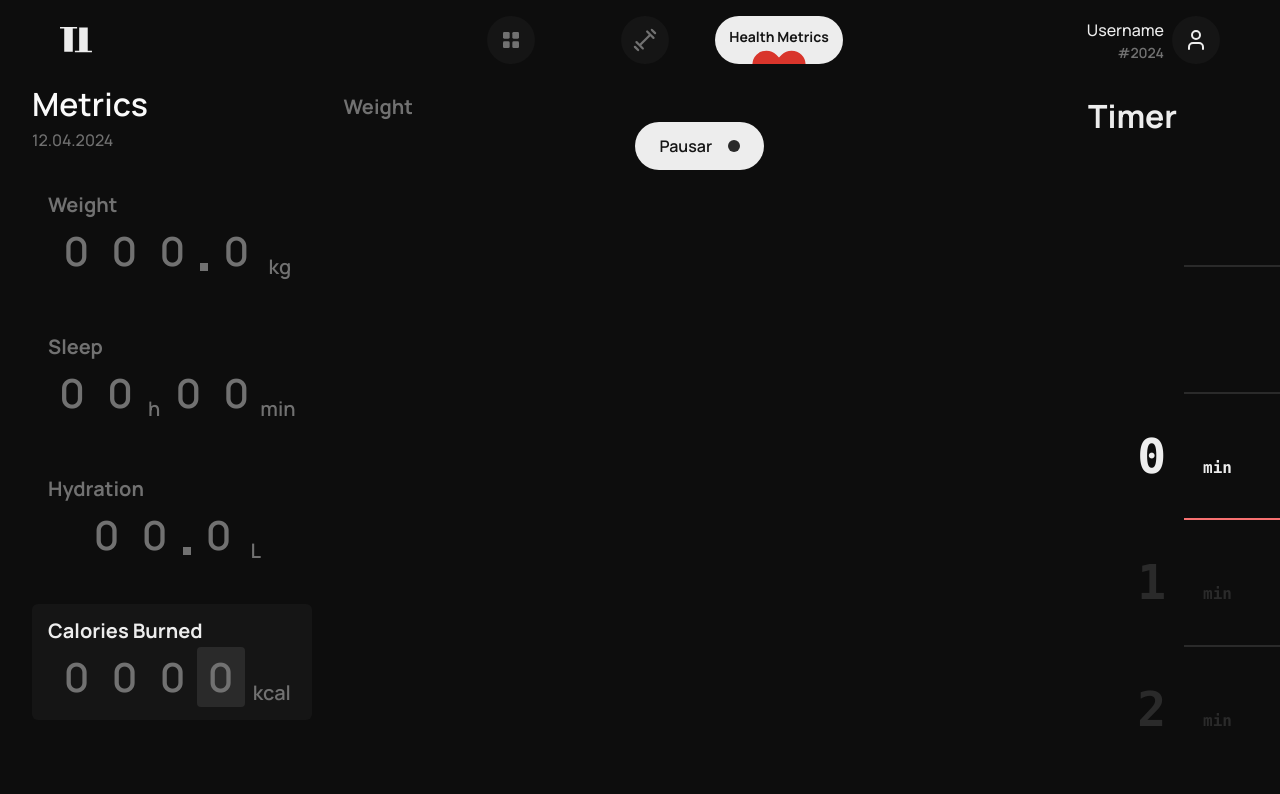
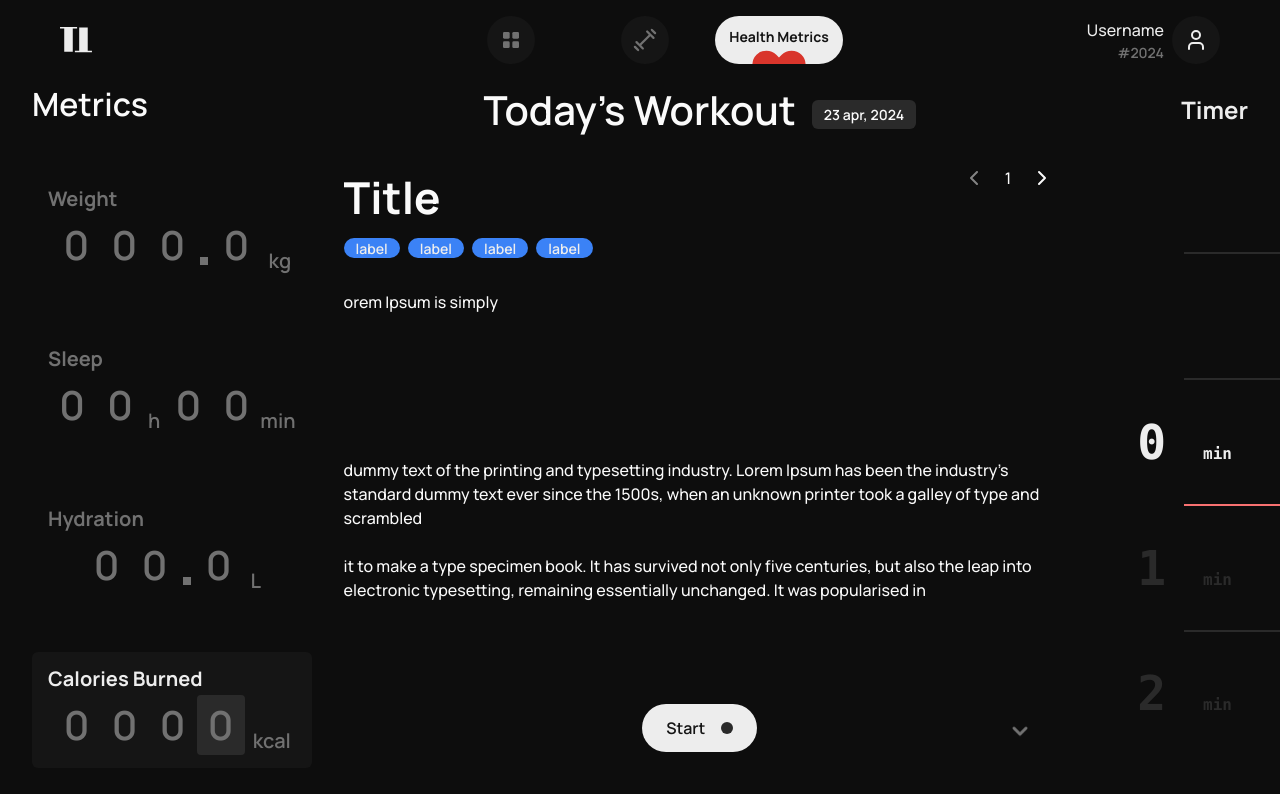
Before and after one commit to VLV-subgrupo/o2t, a Next.js app in the folder frontend/: page /metrics in a window 1280 px wide. Shown: the top 794 px of the page. Built offline with nearby package versions, Linux system fonts and the light colour scheme.

Commit message:
feat: alteração da ui da pagina 'metrics'

```diff
--- a/frontend/app/(trackerPage)/components/timer.tsx
+++ b/frontend/app/(trackerPage)/components/timer.tsx
@@ -50,7 +50,7 @@ const Timer = ({isPaused} : Prop) => {
 
     return (
         <div className="flex flex-col gap-0 w-48 py-3">
-            <h4 className="text-light ">Timer</h4>
+            <h5 className="text-light text-end mr-8">Timer</h5>
             <div className="w-full h-full relative overflow-hidden">
                 <div className="w-full h-full flex flex-col justify-evenly items-end z-40">
                     <div className="w-24 h-[2px] bg-gray"></div>
--- a/frontend/app/(trackerPage)/dashboard/page.tsx
+++ b/frontend/app/(trackerPage)/dashboard/page.tsx
@@ -8,7 +8,7 @@ type Prop = {
 
 const RadioButton = ({title, selected = false} : Prop) =>{
     return(
-        <div className={`p-4 flex-1 h-32 flex flex-col border-[2px] rounded-lg select-none ${selected ? " border-lightgray bg-gray text-light" : "border-gray text-lightgray"}`}>
+        <div className={`p-4 flex-1 h-32 flex flex-col border-[2px] rounded-lg select-none cursor-pointer ${selected ? " border-lightgray bg-gray text-light" : "border-gray text-lightgray"}`}>
             <div className="flex w-full flex-row justify-between items-center">
                 <p className="font-semibold">
                     {title}
@@ -28,7 +28,7 @@ const Dashboard = () => {
     return (
         <div className="flex-1 flex flex-col gap-4">
             <div className="flex-grow w-full flex flex-row px-4 gap-4">
-                <div className=" flex flex-col w-full p-4 select-none outline-3 outline outline-transparent hover:outline-gray rounded-lg transition-all duration-300">
+                <div className=" flex flex-col w-full p-4 select-none outline-3 outline outline-transparent hover:outline-gray rounded-lg transition-all duration-300 relative">
                     <div className="absolute flex flex-row gap-8 self-center mt-[4%] items-center">
                         <h6 className="text-lightgray flex items-center gap-4">Goal <span className="text-h3 font-bold text-light">120 <span className="text-p font-semibold">min</span></span></h6>
                         <div className="h-7 w-[2px] bg-gray"></div>
--- a/frontend/app/(trackerPage)/metrics/page.tsx
+++ b/frontend/app/(trackerPage)/metrics/page.tsx
@@ -4,22 +4,96 @@ import CustomButton from "@/app/_components/customButton";
 import Card from "../components/card";
 import InputNum from "../components/inputNum";
 import Timer from "../components/timer";
-import { useState } from "react";
+import { useRef, useState } from "react";
+import Tags from "../components/tags";
+import { Button } from "@/app/_components/ui/button";
+import { ChevronDown, ChevronLeft, ChevronRight } from "lucide-react";
+import { Tooltip, TooltipContent, TooltipProvider, TooltipTrigger } from "@/app/_components/ui/tooltip";
+
+
+const Content = () => {
+    return(
+        <>
+            <h2>Title</h2>
+            <div className="flex flex-row gap-2 mt-2 mb-8">
+                <Tags className="bg-blue-500"/>
+                <Tags className="bg-blue-500"/>
+                <Tags className="bg-blue-500"/>
+                <Tags className="bg-blue-500"/>
+            </div>
+            <p>
+                orem Ipsum
+                is simply
+                <br></br>
+                <br></br>
+                <br></br>
+                <br></br>
+                <br></br>
+                <br></br>
+                <br></br>
+                dummy text
+                of the printing and typesetting industry. Lorem Ipsum has been the industry's standard dummy text ever since the 1500s, when an unknown printer took a galley of type
+                    and scrambled
+                <br></br>
+                <br></br>
+                it to make a type specimen book. It has survived not only five centuries, but also the leap into electronic typesetting, remaining essentially unchanged. It was popularised in
+                <br></br>
+                <br></br>
+                <br></br>
+                <br></br>
+                <br></br>
+                <br></br>
+                <br></br>
+                <br></br>
+                <br></br>
+                <br></br>
+                <br></br>
+                the 1960s with the
+                <br></br>
+                <br></br>
+                <br></br>
+                <br></br>
+                release of Letraset sheets containing Lorem Ipsum passages, and more recently with desktop publishing software like Aldus PageMaker including versions of Lorem Ipsum
+                release of Letraset sheets containing Lorem Ipsum passages, and more recently with desktop publishing software like Aldus PageMaker including versions of Lorem Ipsum
+            </p>
+        </>
+    )
+}
 
 const HealthMetrics = () => {
-    const [isPaused, setIsPaused] = useState(false)
+    const [isPaused, setIsPaused] = useState(true)
+    const [page, setPage] = useState(1)
+    const scrollContainerRef = useRef<HTMLDivElement>(null);
+
+    const scrollToBottom = () => {
+        if (scrollContainerRef.current) {
+            scrollContainerRef.current.scrollTo({
+              top: scrollContainerRef.current.scrollHeight,
+              behavior: 'smooth'
+            });
+        }
+    };
 
     const togglePause = () => {
         setIsPaused(prevState => !prevState);
+    };
+
+    const prevPage = () => {
+        if (page > 0) {
+          setPage(prevPage => prevPage - 1);
+        }
+    };
+
+      const nextPage = () => {
+        if (page < 10) {
+          setPage(prevPage => prevPage + 1);
+        }
       };
 
     return (
-        <div className="flex-1 flex flex-row gap-4 p-8 pr-0 pb-4 pt-0 overflow-y-auto ">
-            <div className="flex-[1] flex flex-col gap-4 justify-between pb-16">
-                <div>
-                    <h4 className="font-semibold">Metrics</h4>
-                    <p className="text-lightgray">12.04.2024</p>
-                </div>
+        <div className="flex-1 flex flex-row gap-4 p-8 pr-0 pt-0 overflow-y-auto ">
+            <div className="flex-[1] flex flex-col gap-4 justify-between">
+                <h4 className="font-semibold">Metrics</h4>
                 <Card className="" title='Weight'>
                     <div className="flex flex-row gap-2 items-center justify-center">
                         <InputNum length={4} childrenI={2}>
@@ -51,11 +125,42 @@ const HealthMetrics = () => {
                     </div>
                 </Card>
             </div>
-            <Card className="flex-[3] flex-col justify-start" title='Weight'>
-                <CustomButton
-                        onClick={togglePause}
-                        text={isPaused ? 'Retomar' : 'Pausar'}/>
-            </Card>
+            <div className="flex-[3] flex flex-col items-center gap-2">
+                <div className="flex flex-row gap-4 items-center justify-center">
+                    <h3 className="font-semibold text-center">Today's Workout</h3>
+                    <p className="label bg-gray w-fit h-fit py-1 px-3 mt-2 rounded-md">
+                            23 apr, 2024
+                    </p>
+                </div>
+                <div className="w-full h-full outline-3 outline outline-transparent hover:outline-gray rounded-lg transition-all duration-300 relative flex flex-col items-center p-4 gap-4 overflow-y-auto">
+                    <TooltipProvider delayDuration={100}>
+                        <Tooltip>
+                            <TooltipTrigger asChild>
+                                <div className={`absolute top-4 right-4 flex flex-row justify-between items-center z-40 select-none`}>
+                                    <Button variant="ghost" disabled={!isPaused || page == 1} onClick={() => {prevPage()}} className={`h-7 w-7 bg-transparent p-0 opacity-100`}>
+                                        <ChevronLeft/>
+                                    </Button>
+                                    <p className="min-w-10 text-center">{page}</p>
+                                    <Button variant="ghost" disabled={!isPaused || page == 10} onClick={() => {nextPage()}} className={`h-7 w-7 bg-transparent p-0 opacity-100`}>
+                                        <ChevronRight/>
+                                    </Button>
+                                </div>
+                            </TooltipTrigger>
+                            {!isPaused &&
+                            <TooltipContent side="bottom" className="mt-2 bg-light text-darkgray p-2 border-none">
+                                <p className="label">Pause Timer to Navigate</p>
+                            </TooltipContent>}
+                        </Tooltip>
+                    </TooltipProvider>
+                    <CustomButton onClick={togglePause} text={isPaused ? 'Start' : 'Pause'} className="absolute bottom-4 backdrop-blur-sm z-40"/>
+                    <div className="size-6 absolute cursor-pointer bottom-6 right-10 z-40 animate-bounce" onClick={scrollToBottom}>
+                        <ChevronDown className=" stroke-lightgray stroke-[3px] hover:stroke-light transition-colors duration-200 ease-smooth"/>
+                    </div>
+                    <div ref={scrollContainerRef} className="w-full h-full overflow-y-scroll relative mask-gradient pb-20">
+                        <Content/>
+                    </div>
+                </div>
+            </div>
             <Timer isPaused={isPaused}></Timer>
         </div>
     );
--- a/frontend/app/_components/customButton.tsx
+++ b/frontend/app/_components/customButton.tsx
@@ -1,13 +1,15 @@
+import { cn } from "../_lib/utils";
 import EnterSvg from "./enter";
 
 type Prop = {
     text    : string
     onClick?: () => void;
+    className?: string;
 }
 
-const CustomButton = ({text, onClick }: Prop) => {
+const CustomButton = ({text, onClick, className}: Prop) => {
     return (
-        <div data-testid='custombutton' onClick={onClick} className="group bg-light flex h-[48px] self-center rounded-full px-6 items-center gap-4 cursor-pointer hover:pr-4 select-none duration-300 w-fit active:scale-[90%] ease-smooth">
+        <div data-testid='custombutton' onClick={onClick} className={cn("group bg-light flex h-[48px] self-center rounded-full px-6 items-center gap-4 cursor-pointer hover:pr-4 select-none duration-300 w-fit active:scale-[90%] ease-smooth", className)}>
             <p className="text-darkgray font-semibold">{text}</p>
             <div className="size-3 bg-gray rounded-full group-hover:size-8 ease-smooth flex items-center justify-center duration-300 pr-[1px] pt-[1px]">
                 <EnterSvg className=" stroke-2 fill-transparent stroke-tranparent group-hover:fill-light group-hover:stroke-light"/>
--- /dev/null
+++ b/frontend/app/_components/ui/tooltip.tsx
@@ -0,0 +1,30 @@
+"use client"
+
+import * as React from "react"
+import * as TooltipPrimitive from "@radix-ui/react-tooltip"
+
+import { cn } from "@/app/_lib/utils"
+
+const TooltipProvider = TooltipPrimitive.Provider
+
+const Tooltip = TooltipPrimitive.Root
+
+const TooltipTrigger = TooltipPrimitive.Trigger
+
+const TooltipContent = React.forwardRef<
+  React.ElementRef<typeof TooltipPrimitive.Content>,
+  React.ComponentPropsWithoutRef<typeof TooltipPrimitive.Content>
+>(({ className, sideOffset = 4, ...props }, ref) => (
+  <TooltipPrimitive.Content
+    ref={ref}
+    sideOffset={sideOffset}
+    className={cn(
+      "z-50 overflow-hidden rounded-md border bg-popover px-3 py-1.5 text-sm text-popover-foreground shadow-md animate-in fade-in-0 zoom-in-95 data-[state=closed]:animate-out data-[state=closed]:fade-out-0 data-[state=closed]:zoom-out-95 data-[side=bottom]:slide-in-from-top-2 data-[side=left]:slide-in-from-right-2 data-[side=right]:slide-in-from-left-2 data-[side=top]:slide-in-from-bottom-2",
+      className
+    )}
+    {...props}
+  />
+))
+TooltipContent.displayName = TooltipPrimitive.Content.displayName
+
+export { Tooltip, TooltipTrigger, TooltipContent, TooltipProvider }
--- a/frontend/app/globals.css
+++ b/frontend/app/globals.css
@@ -154,3 +154,13 @@ input[type=number] {
 .animate-timer {
     animation: timer 1s cubic-bezier(0.65, 0, 0.35, 1) forwards;
 }
+
+.mask-gradient {
+    --mask: linear-gradient(to bottom,
+      rgba(255, 255, 255, 0) 0%
+      rgba(255, 255, 255, 1) 5%,
+      rgba(255, 255, 255, 1) 95%,
+      rgba(255, 255, 255, 0) 100%);
+    -webkit-mask-image: var(--mask);
+    mask-image: var(--mask);
+}
--- a/frontend/package.json
+++ b/frontend/package.json
@@ -14,6 +14,7 @@
     "@radix-ui/react-dropdown-menu": "^2.0.6",
     "@radix-ui/react-popover": "^1.0.7",
     "@radix-ui/react-slot": "^1.0.2",
+    "@radix-ui/react-tooltip": "^1.0.7",
     "class-variance-authority": "^0.7.0",
     "clsx": "^2.1.1",
     "date-fns": "^3.6.0",
```
Also changed, not shown: 1 other file (tests, documents, lock files or other folders).
